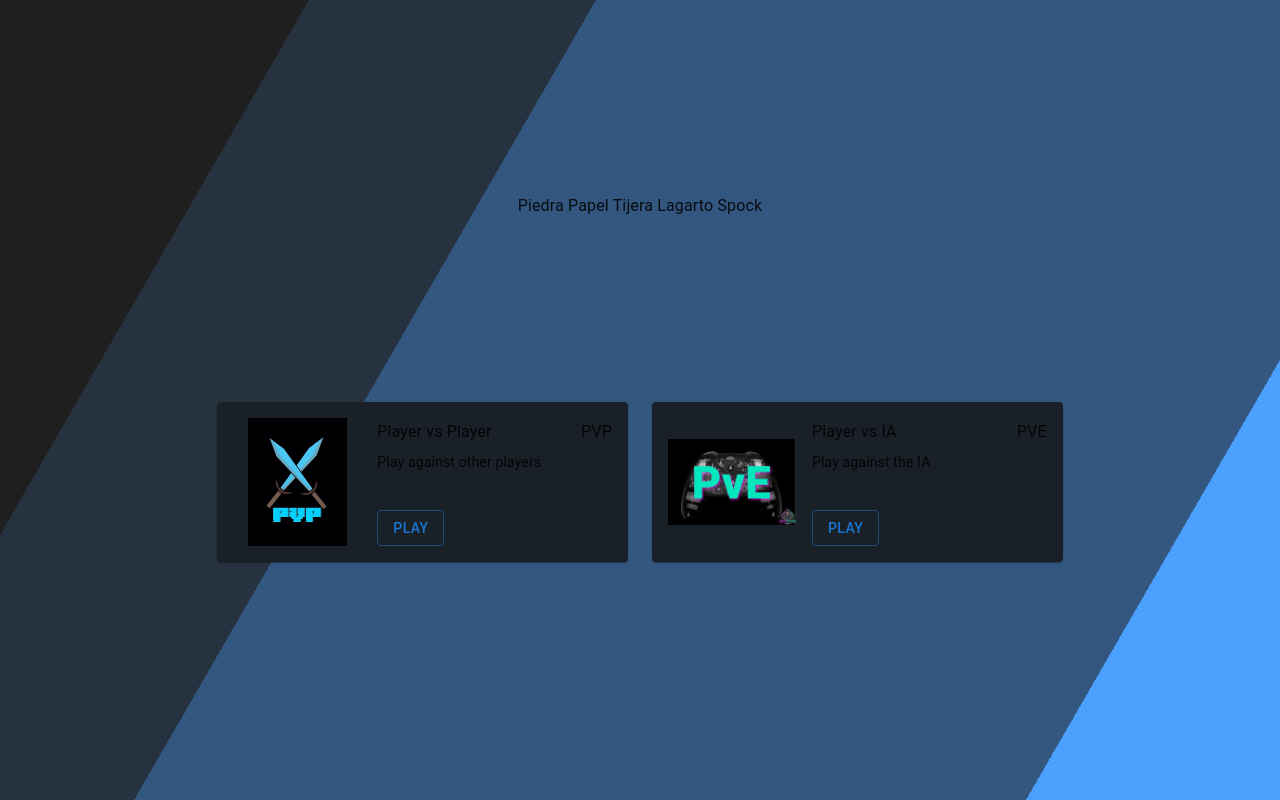
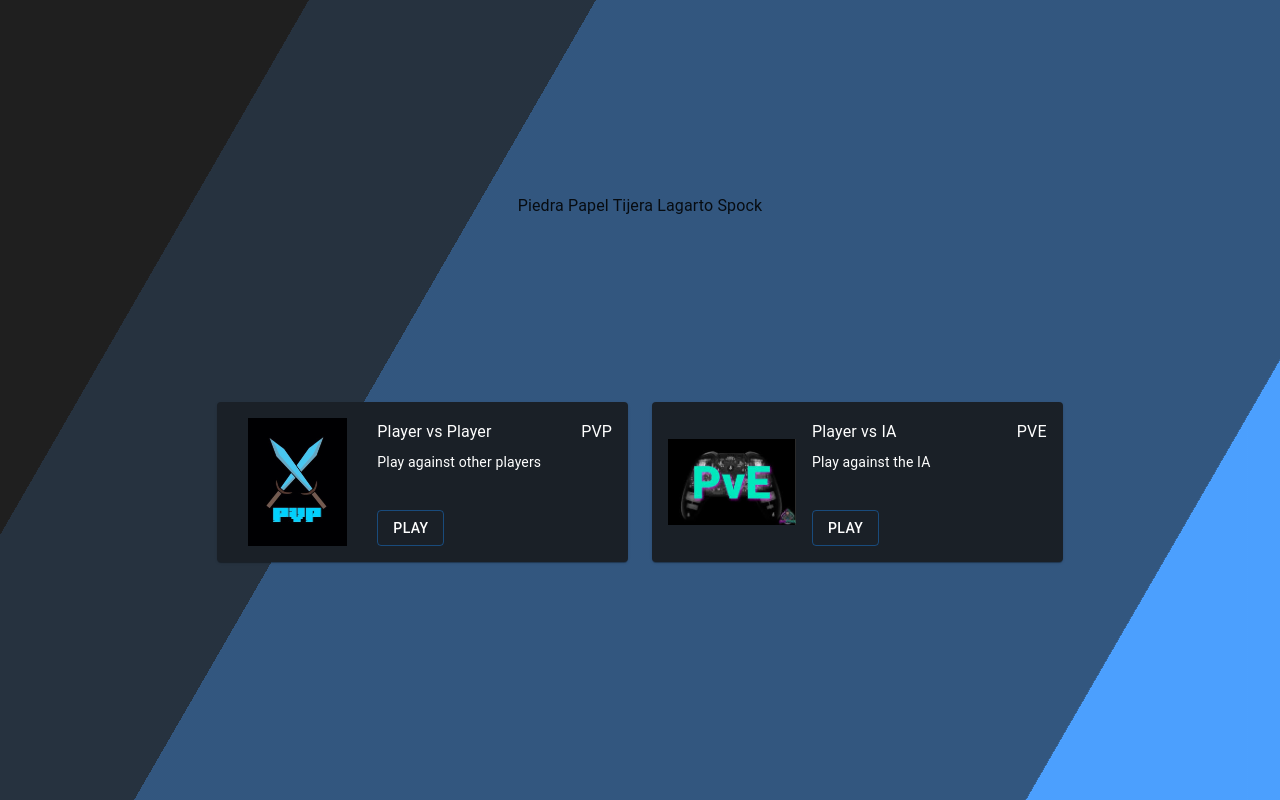
Before and after one commit to AbrSantiago/unq-ui-santiago-abregu-trabajo-final, a React (Create React App) app in the folder tp-final/: page / in a window 1280 px wide. Built offline with nearby package versions, Linux system fonts and the light colour scheme.

Commit message:
Fix cardHome

```diff
--- a/tp-final/src/components/cardHome/index.jsx
+++ b/tp-final/src/components/cardHome/index.jsx
@@ -28,6 +28,7 @@ const ComplexGrid = ({
         margin: "auto",
         maxWidth: 500,
         flexGrow: 1,
+        color: "white",
         backgroundColor: "#1A2027",
       }}
     >
@@ -48,7 +49,11 @@ const ComplexGrid = ({
               </Typography>
             </Grid>
             <Grid item>
-              <ButtonOutlined onClick={onClickButton} title={titleButton} />
+              <ButtonOutlined
+                sx={{ color: "white" }}
+                onClick={onClickButton}
+                title={titleButton}
+              />
             </Grid>
           </Grid>
           <Grid item>
```
